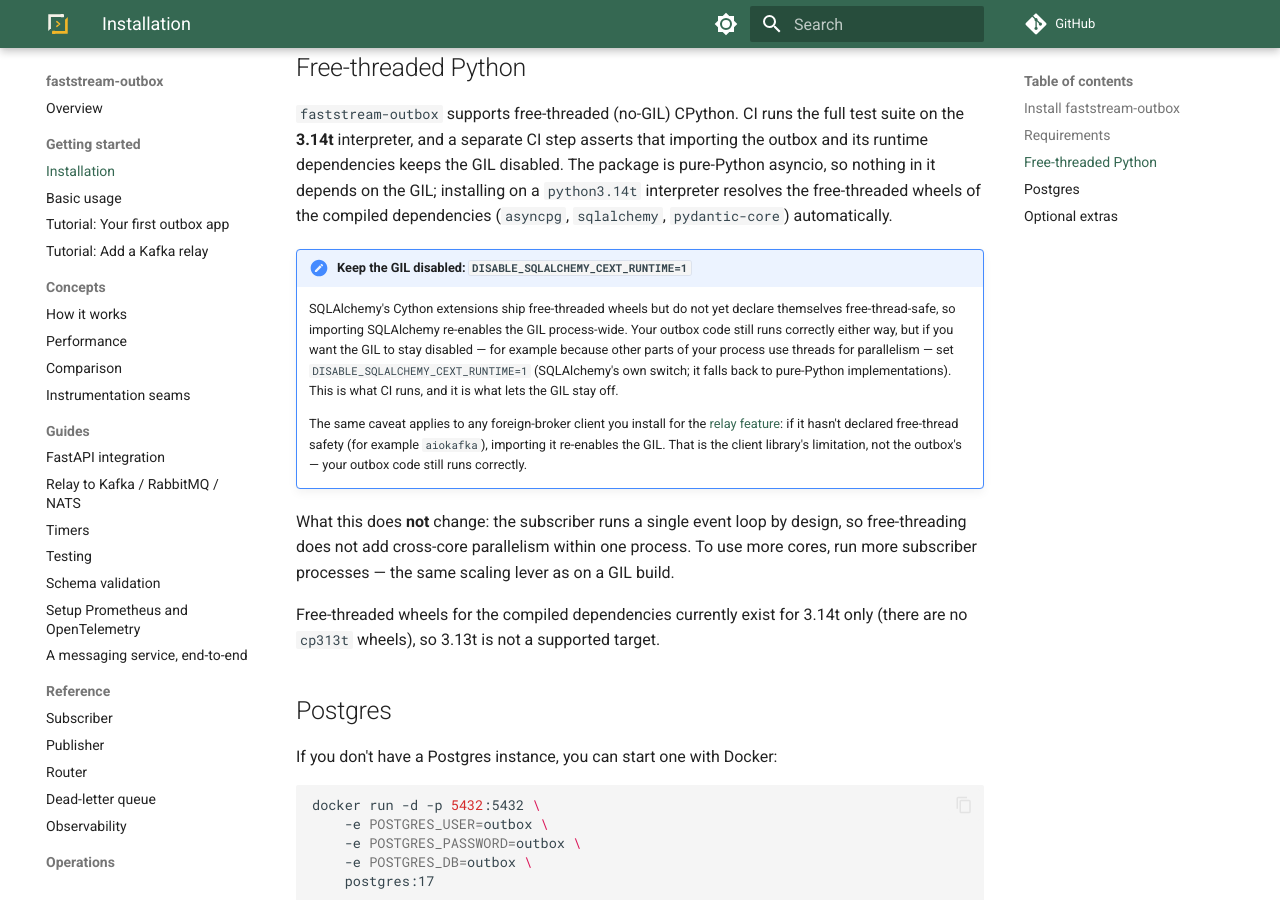
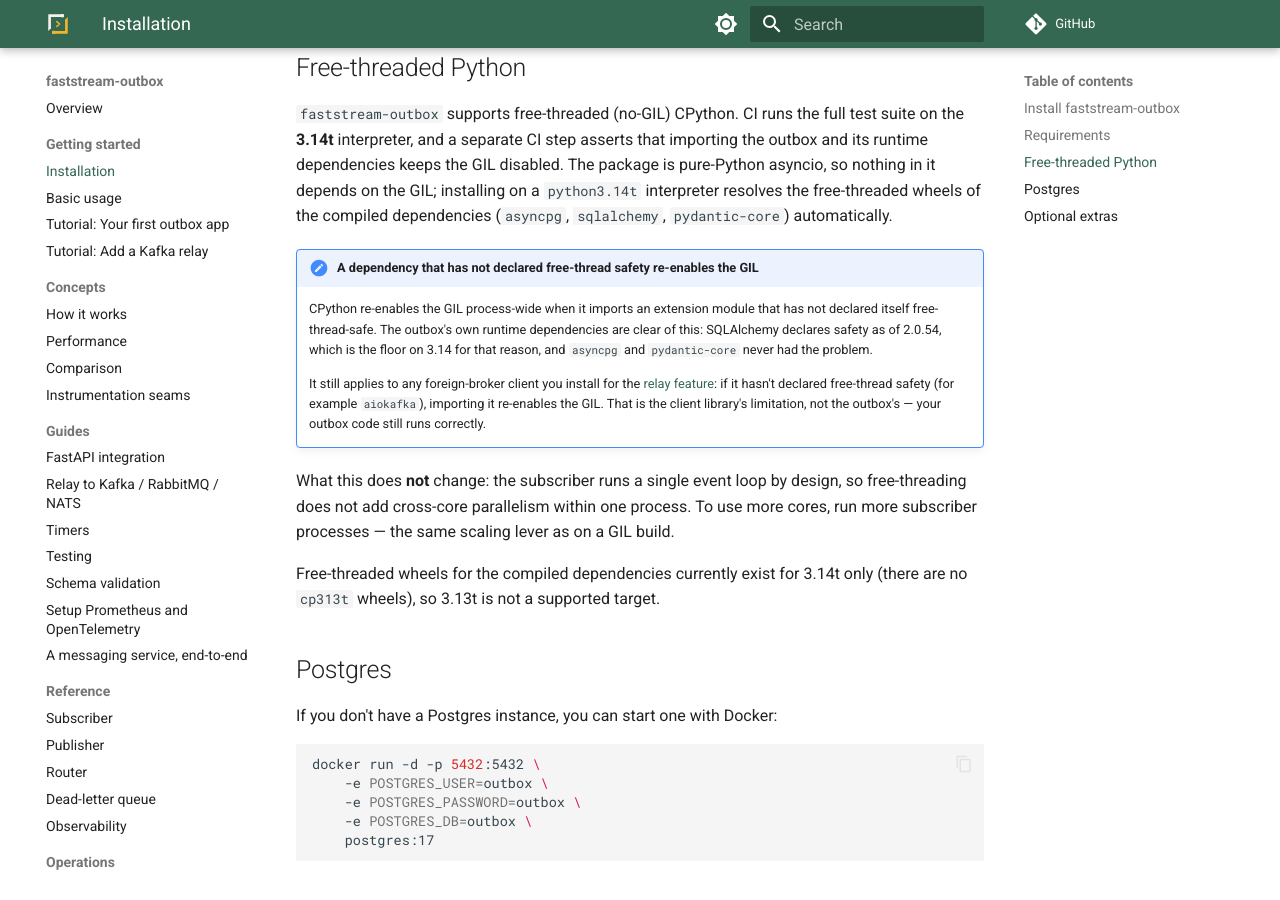
Before and after one commit to modern-python/faststream-outbox, an MkDocs documentation site: the page built from docs/introduction/installation.md, in a window 1280 px wide and 900 px high, scrolled down 536 px. Built offline with MkDocs 1.6.1 and Material for MkDocs 9.7.7, drawn with Linux system fonts in a browser that asks for light colours; comment, search, counter and statistics services are not loaded.

Commit message:
chore(deps): raise the sqlalchemy floor on 3.14; drop the GIL workaround (#189)
SQLAlchemy 2.0.54 declares `Py_MOD_GIL_NOT_USED` on its cyextensions, so
importing it no longer re-enables the GIL process-wide on a free-threaded
interpreter. `DISABLE_SQLALCHEMY_CEXT_RUNTIME=1` was buying a slower
pure-Python fallback for nothing.

The floor moves to 2.0.54 on 3.14+ so the docs can state the guarantee
without a conditional. There is no marker for a free-threaded build, so
ordinary 3.14 carries a floor it does not need; 3.13 and below are split
off and unaffected.

Closes #160

```diff
--- a/docs/introduction/installation.md
+++ b/docs/introduction/installation.md
@@ -39,17 +39,15 @@
 interpreter resolves the free-threaded wheels of the compiled dependencies
 (`asyncpg`, `sqlalchemy`, `pydantic-core`) automatically.
 
-!!! note "Keep the GIL disabled: `DISABLE_SQLALCHEMY_CEXT_RUNTIME=1`"
+!!! note "A dependency that has not declared free-thread safety re-enables the GIL"
 
-    SQLAlchemy's Cython extensions ship free-threaded wheels but do not yet
-    declare themselves free-thread-safe, so importing SQLAlchemy re-enables the
-    GIL process-wide. Your outbox code still runs correctly either way, but if
-    you want the GIL to stay disabled — for example because other parts of your
-    process use threads for parallelism — set `DISABLE_SQLALCHEMY_CEXT_RUNTIME=1`
-    (SQLAlchemy's own switch; it falls back to pure-Python implementations). This
-    is what CI runs, and it is what lets the GIL stay off.
+    CPython re-enables the GIL process-wide when it imports an extension module
+    that has not declared itself free-thread-safe. The outbox's own runtime
+    dependencies are clear of this: SQLAlchemy declares safety as of 2.0.54,
+    which is the floor on 3.14 for that reason, and `asyncpg` and
+    `pydantic-core` never had the problem.
 
-    The same caveat applies to any foreign-broker client you install for the
+    It still applies to any foreign-broker client you install for the
     [relay feature](../usage/relay.md): if it hasn't declared free-thread safety
     (for example `aiokafka`), importing it re-enables the GIL. That is the
     client library's limitation, not the outbox's — your outbox code still runs
```
Also changed, not shown: docs/adr/0002-free-threading-is-compat-only.md (+3 -4 lines), pyproject.toml (+6 -1 lines), 1 other file.
